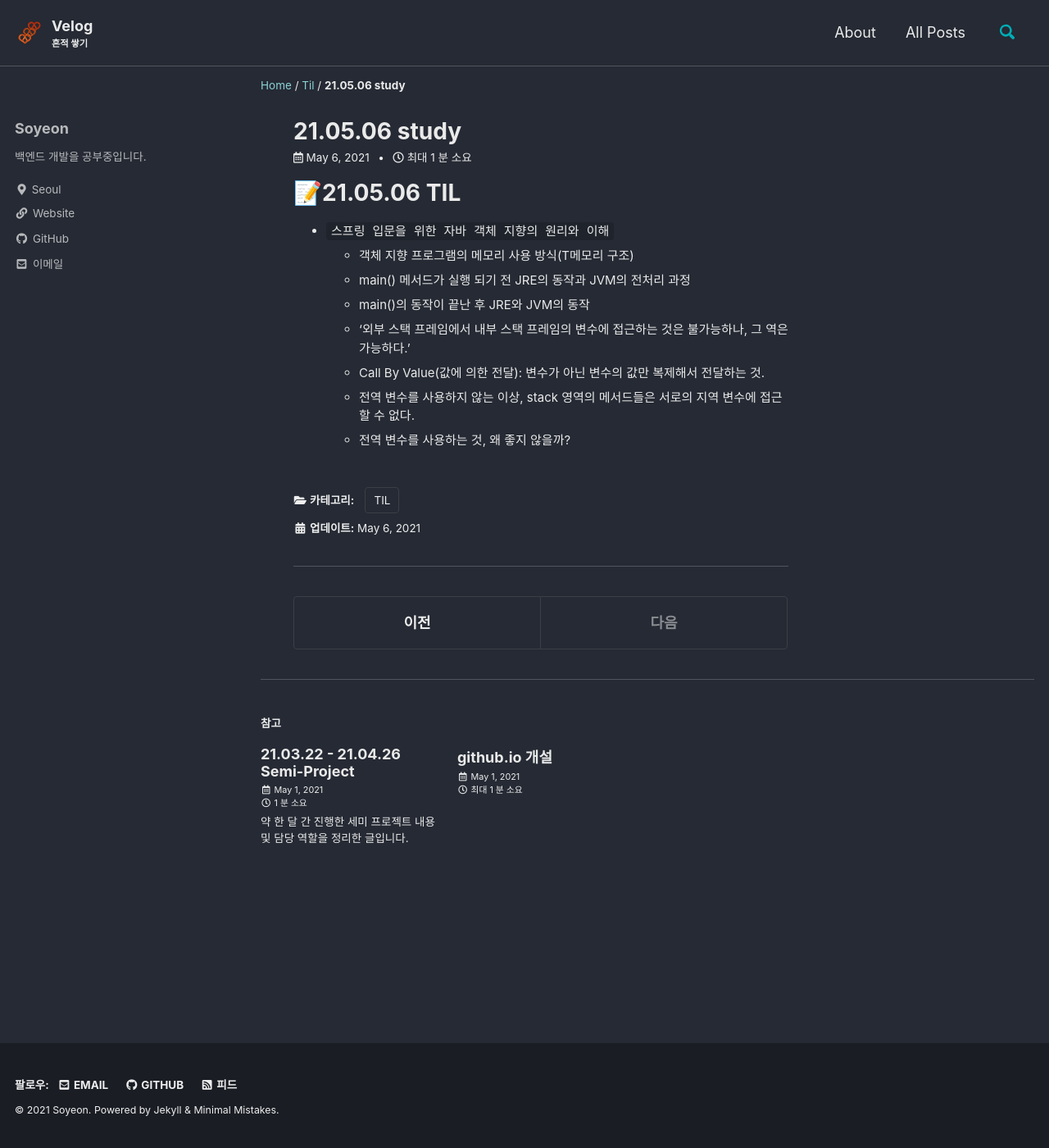
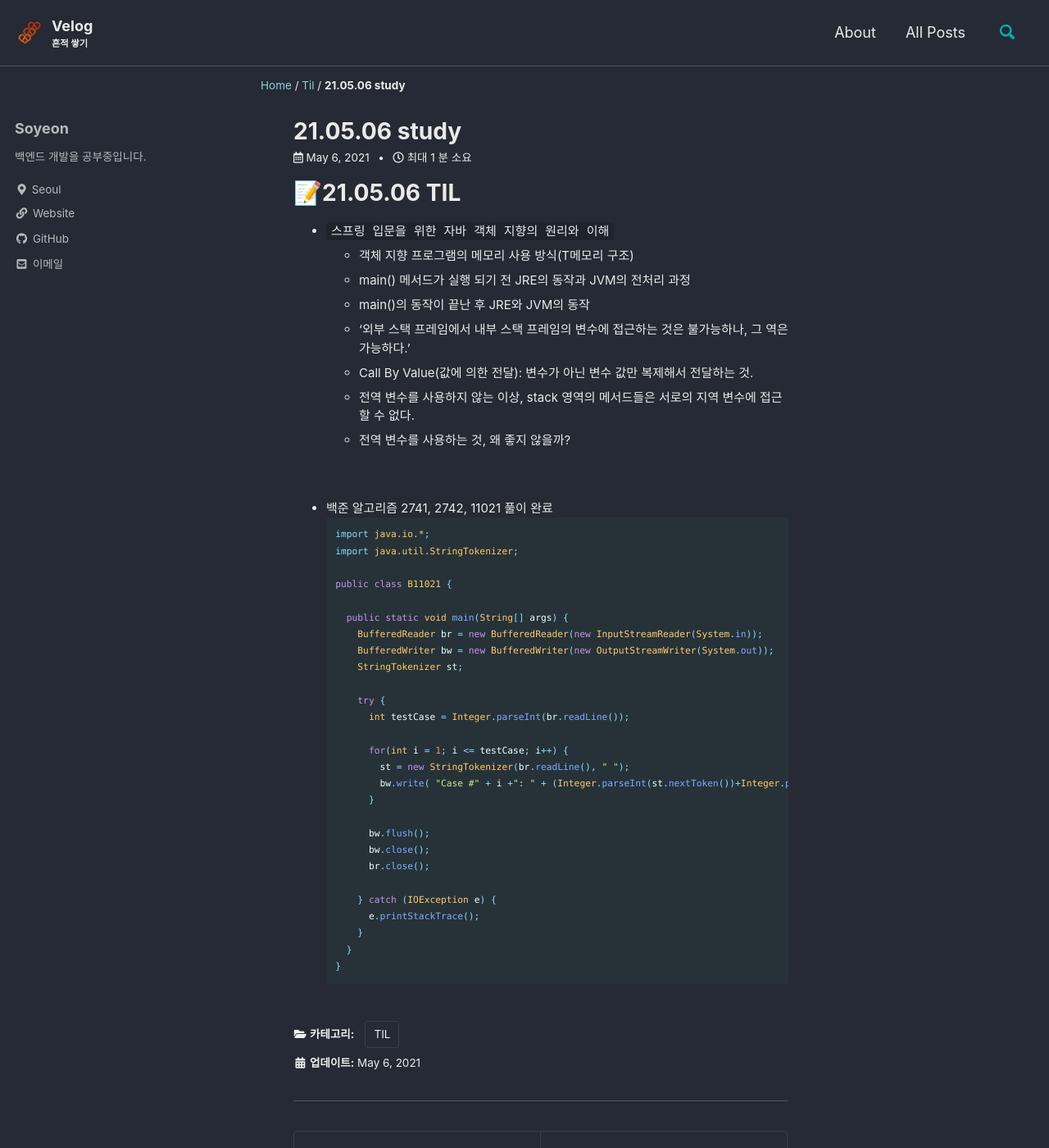
Before and after one commit to liv660/liv660.github.io, a Jekyll site: the page built from _posts/TIL/21.05.study/2021-05-06-study.md, in a window 1280 px wide and 1400 px high. Shown: the whole window at 82% size. Built offline with Jekyll 4.4.1, drawn with Linux system fonts in a browser that asks for light colours; cached includes are drawn as plain includes.

Commit message:
Update TIL

````diff
--- a/_posts/TIL/21.05.study/2021-05-06-study.md
+++ b/_posts/TIL/21.05.study/2021-05-06-study.md
@@ -12,6 +12,39 @@ categories:
   + main() 메서드가 실행 되기 전 JRE의 동작과 JVM의 전처리 과정
   + main()의 동작이 끝난 후 JRE와 JVM의 동작
   + '외부 스택 프레임에서 내부 스택 프레임의 변수에 접근하는 것은 불가능하나, 그 역은 가능하다.'
-  + Call By Value(값에 의한 전달): 변수가 아닌 변수의 값만 복제해서 전달하는 것.
+  + Call By Value(값에 의한 전달): 변수가 아닌 변수 값만 복제해서 전달하는 것.
   + 전역 변수를 사용하지 않는 이상, stack 영역의 메서드들은 서로의 지역 변수에 접근할 수 없다.
   + 전역 변수를 사용하는 것, 왜 좋지 않을까?
+
+<br />
+
++ 백준 알고리즘 2741, 2742, 11021 풀이 완료
+  ```java
+  import java.io.*;
+  import java.util.StringTokenizer;
+
+  public class B11021 {
+
+    public static void main(String[] args) {
+      BufferedReader br = new BufferedReader(new InputStreamReader(System.in));
+      BufferedWriter bw = new BufferedWriter(new OutputStreamWriter(System.out));
+      StringTokenizer st;
+
+      try {
+        int testCase = Integer.parseInt(br.readLine());
+
+        for(int i = 1; i <= testCase; i++) {
+          st = new StringTokenizer(br.readLine(), " ");
+          bw.write( "Case #" + i +": " + (Integer.parseInt(st.nextToken())+Integer.parseInt(st.nextToken())) + "\n");
+        }
+
+        bw.flush();
+        bw.close();
+        br.close();
+
+      } catch (IOException e) {
+        e.printStackTrace();
+      }
+    }
+  }
+  ```
````
